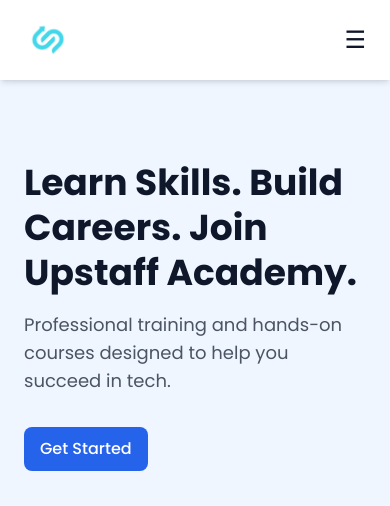
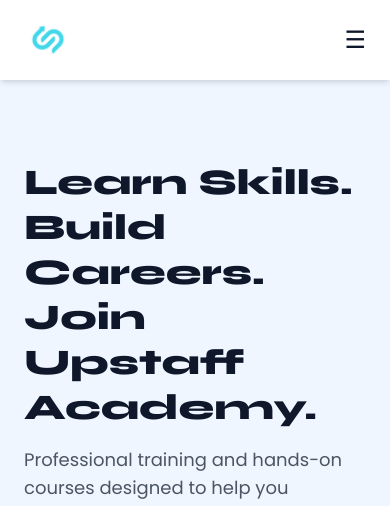
Before and after one commit to fury0324/upstaff, a PHP site: page / in a window 390 px wide. Shown: the top 506 px of the page. Run offline with PHP 8.4, Linux system fonts and the light colour scheme; some libraries are stand-ins or nearby versions; grey boxes are pictures that could not be loaded.

Commit message:
font lang

```diff
--- a/upstaff/landingpage/index.php
+++ b/upstaff/landingpage/index.php
@@ -30,7 +30,7 @@
         <div class="container mx-auto grid md:grid-cols-2 gap-10 items-center">
 
             <div>
-                <h1 class="text-4xl md:text-5xl font-bold leading-tight fade-up">
+                <h1 class="font-[Syne] font-extrabold text-4xl md:text-5xl font-bold leading-tight fade-up">
                     Learn Skills. Build Careers. Join Upstaff Academy.
                 </h1>
                 <p class="mt-4 text-lg text-gray-600 fade-up delay-1">
```
